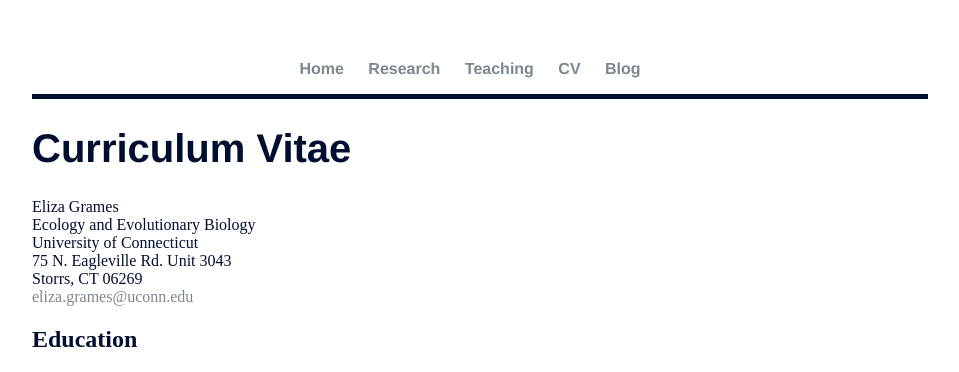
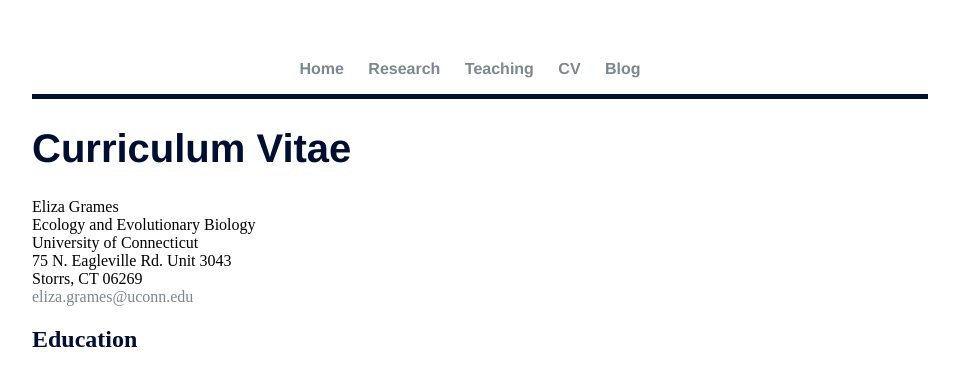
Before and after one commit to elizagrames/elizagrames.github.io, a Jekyll site: the page built from cv/index.html, in a window 1280 px wide. Shown: the top 372 px of the page, without its empty margins (160-1119 px from the left). Built offline with Jekyll 4.4.1, drawn with Linux system fonts in a browser that asks for light colours.

Commit message:
Update index.html

```diff
--- a/cv/index.html
+++ b/cv/index.html
@@ -5,11 +5,11 @@
 <div class="blurb">
 	<h1>Curriculum Vitae</h2>
 
-<font color="#000E2F">Eliza Grames<br>
+<blue>Eliza Grames<br>
 Ecology and Evolutionary Biology<br>
 University of Connecticut<br>
 75 N. Eagleville Rd. Unit 3043<br>
-Storrs, CT 06269<br></font>
+Storrs, CT 06269<br></blue>
 <a href="mailto:eliza.grames@uconn.edu">eliza.grames@uconn.edu</a>
 
 
```
